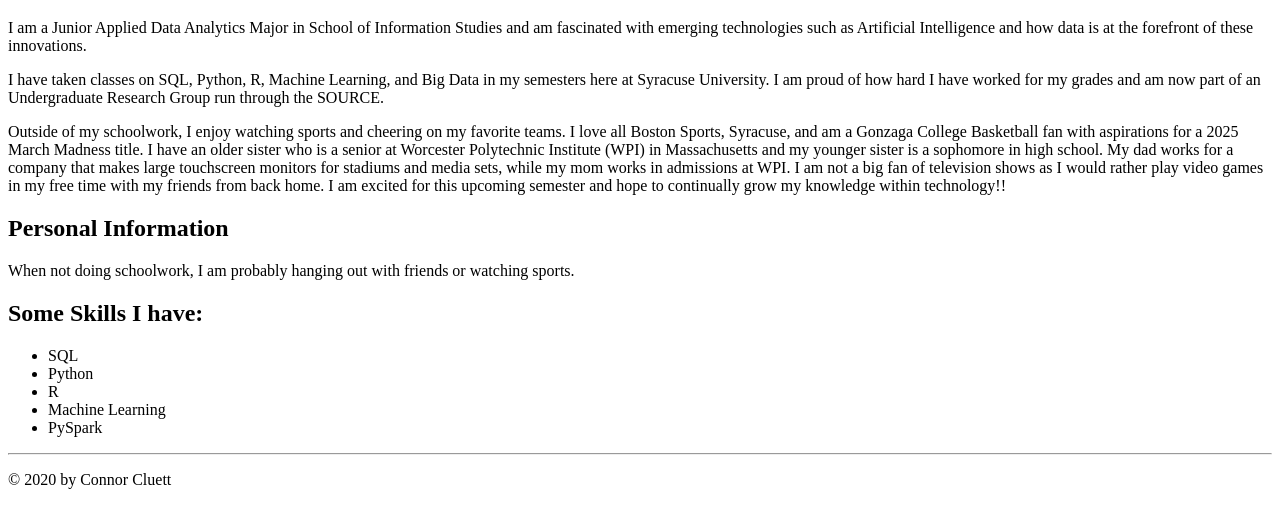
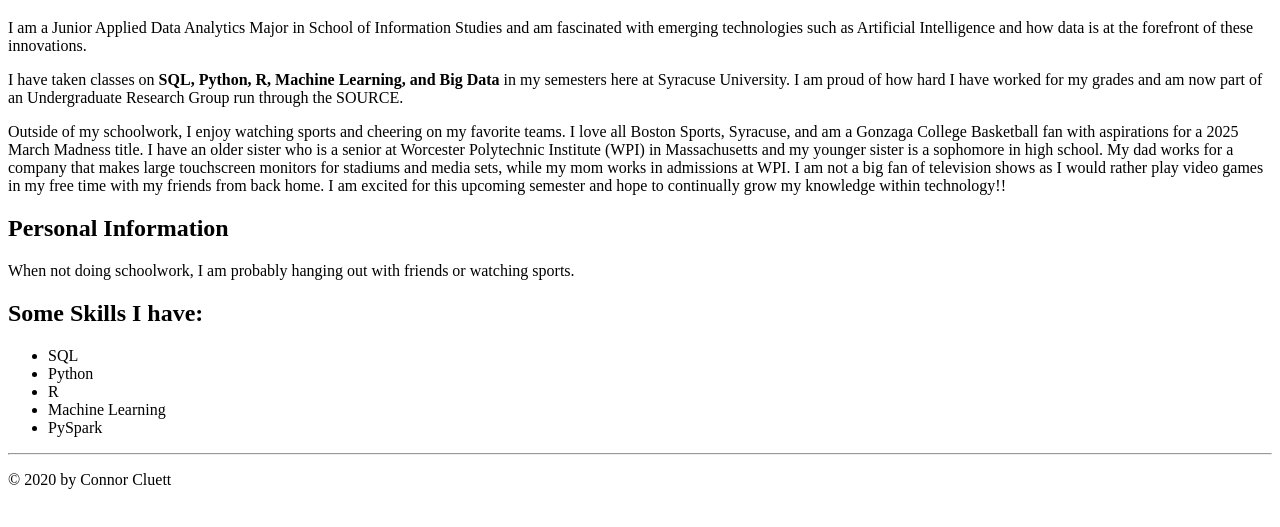
Before and after one commit to ccluett50/ist263, a plain HTML site: page lab02/cluett-bio.html in a window 1280 px wide. Shown: the part 61-588 px from the top of the page. Drawn offline with Linux system fonts and the light colour scheme.

Commit message:
stronged my tech skills

```diff
--- a/lab02/cluett-bio.html
+++ b/lab02/cluett-bio.html
@@ -14,7 +14,7 @@
         </p>
 
         <p>
-        I have taken classes on SQL, Python, R, Machine Learning, and Big Data in my semesters here at Syracuse University. I am proud of how hard I have worked for my grades and am now part of an Undergraduate Research Group run through the SOURCE.
+        I have taken classes on <strong>SQL, Python, R, Machine Learning, and Big Data</strong> in my semesters here at Syracuse University. I am proud of how hard I have worked for my grades and am now part of an Undergraduate Research Group run through the SOURCE.
         </p>
 
         <p>
```
